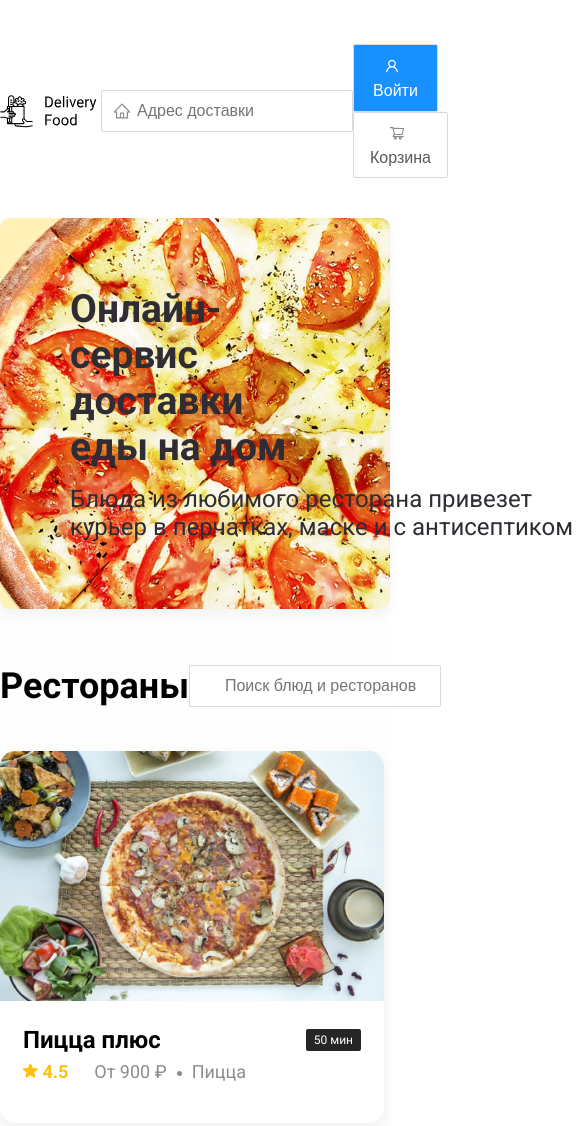
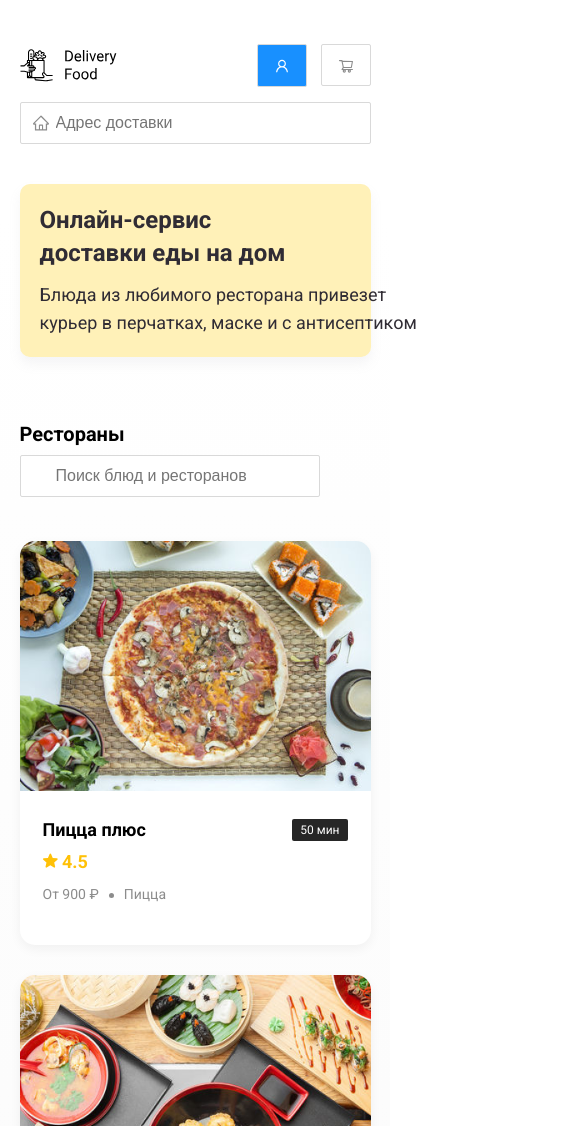
Before and after one commit to magnes8351/Delivery-Food, a plain HTML site: page index.html in a window 390 px wide. Shown: the top 1126 px of the page, 585 px wide, since content can reach past the window. Drawn offline with Linux system fonts and the light colour scheme.

Commit message:
адаптив

```diff
--- a/css/style.css
+++ b/css/style.css
@@ -29,7 +29,7 @@ body {
     background-position: left 11px center;
 }
 .input-adress {
-    width: 690px;
+   flex: 0.8;
    background-image: url(../img/home.svg);
 
 }
@@ -113,6 +113,7 @@ body {
     border-radius: 15px;
     overflow: hidden;
     margin-bottom: 30px;
+    flex-basis: 30%;
 }
 
 .card-image {
@@ -151,6 +152,7 @@ padding: 1px 8px;
 .card-info {
     display: flex;
     align-items: center;
+    flex-wrap: wrap;
 }
 .rating {
     margin-right: 26px;
@@ -167,6 +169,10 @@ padding: 1px 8px;
     font-weight: normal;
     font-size: 18px;
     line-height: 32px;
+    overflow: hidden;
+    text-overflow: ellipsis;
+    white-space: nowrap;
+    max-width: 150px;
 }
 .price {
     margin-right: 10px;
@@ -213,3 +219,142 @@ margin-left: 10px;
 .social-link:not(:last-child){
     margin-right: 21px;
 }
+
+@media (max-width: 1200px){
+    .container{
+        max-width: 960px;
+    }
+    .promo{
+        background-size: 750px;
+        background-position: center right -300px;
+    }
+    .rating{
+        margin-right: 15px;
+    }
+    .category, .price{
+        font-size: 14px;
+    }
+}
+
+@media (max-width: 992px){
+    .container{
+        max-width: 750px;
+    }
+    .promo{
+        padding: 50px;
+        background-size: 500px;
+        background-position: center right -200px;
+    }
+    .promo-text{
+        font-size: 18px;
+        max-width: 400px;
+    }
+    .card{
+        flex-basis: 49%;
+    }
+    .footer-link{
+        font-size: 16px;
+    }
+}
+@media (max-width: 768px){
+    .container{
+        max-width: 560px;
+    }
+    .card-info{
+        flex-wrap: wrap;
+    }
+    .card-title{
+        font-size: 18px;
+    }
+    .rating{
+        flex-basis: 100%;
+    }
+    .promo{
+        background-size: 400px;
+        background-position: bottom 50px right -200px;
+    }
+    .promo-title{
+        font-size: 24px;
+        line-height: 1.4;
+    }
+    .promo-text{
+        margin-top: 0;
+    }
+}
+@media (max-width: 578px){
+    .container{
+        width: 90%;
+    }
+    .header {
+        flex-wrap: wrap;
+    }
+    .input-adress{
+        margin-top: 15px;
+        flex: 1;
+        order: 5;
+    }
+    .promo{
+        background-image: none;
+    }
+    .promo-title{
+        margin-bottom: 10px;
+    }
+    .section-title{
+        font-size: 20px;
+    }
+    .card{
+        flex-basis: 100%;
+    }
+    .card-image{
+        width: 100%;
+    }
+    .footer-nav{
+        margin-left: 0;
+        order: 0;
+    }
+    .footer-logo{
+        margin-right: 15px;
+        order: 1;
+    }
+    .footer-links{
+        order: 2;
+    }
+    .footer{
+        padding: 30px 0;
+    }
+    .footer-block{
+        align-items: flex-start;
+    }
+}
+@media (max-width: 480px){
+    .button-text{
+        display: none;
+    }
+    .button-icon{
+        margin-right: 0;
+    }
+    .button{
+        min-height: 40px;
+    }
+    .promo{
+        padding: 20px;
+    }
+    .section-heading{
+        flex-wrap: wrap;
+    }
+    .footer{
+        flex-wrap: wrap;
+        flex-direction: column;
+    }
+    .footer-logo{
+        order:0;
+        margin-bottom: 20px;
+    }
+    .footer-nav{
+        margin-bottom: 20px;
+        text-align: center;
+    }
+    .footer-link:not(:last-child){
+        margin-right: 0;
+    }
+}
```
